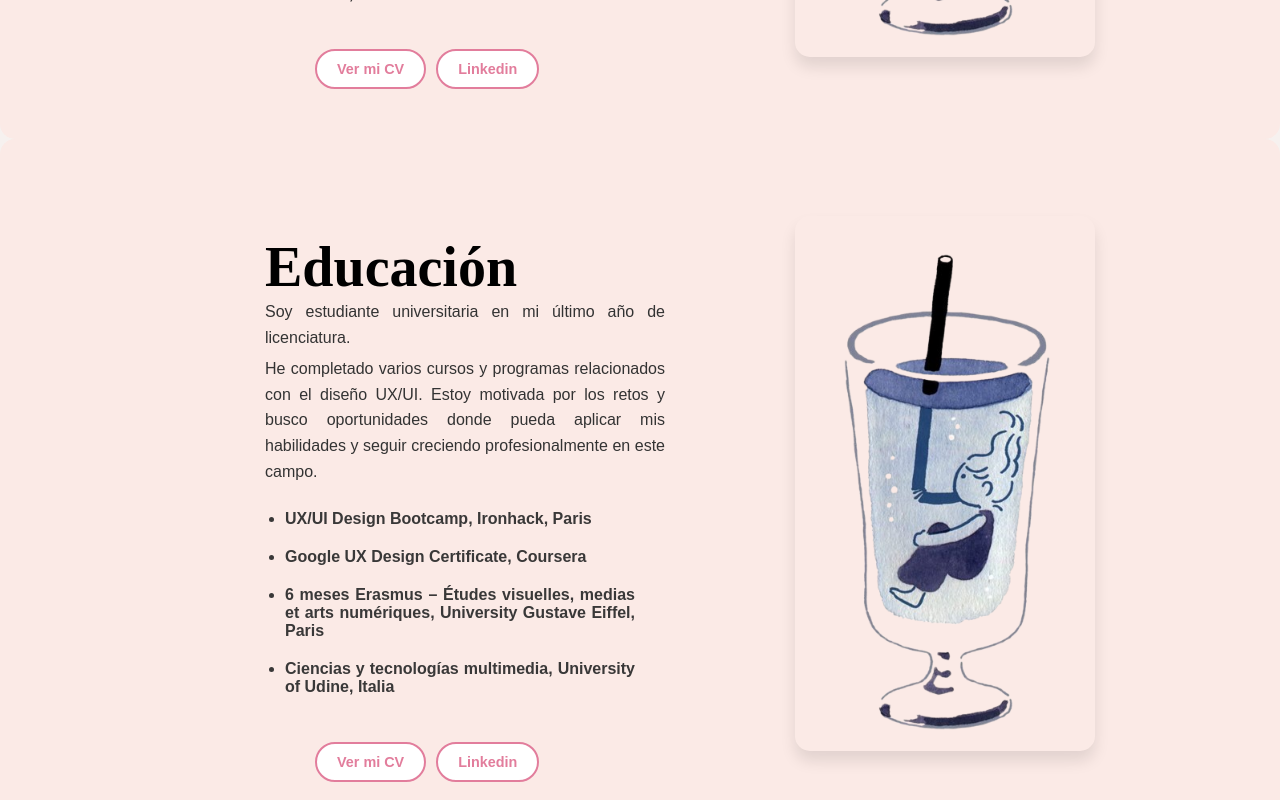
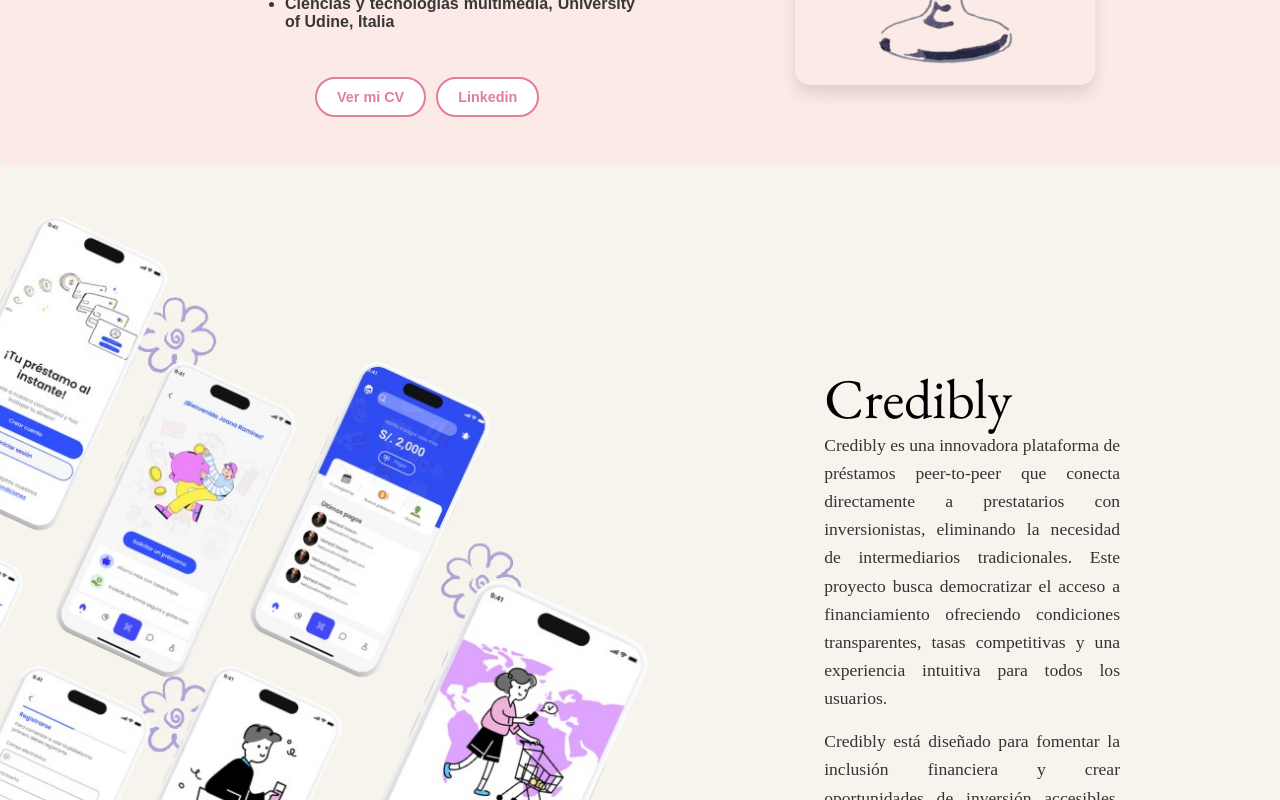
Before and after one commit to DianCarolinee/portfolio, an Angular app: page / in a window 1280 px wide. Shown: the part 1900-2700 px from the top of the page. Built offline with nearby package versions, Linux system fonts and the light colour scheme.

Commit message:
Section 3 added and changed.

```diff
--- a/src/app/app.component.html
+++ b/src/app/app.component.html
@@ -17,8 +17,6 @@
       </div>
   </header>
 
-
-
   <section id="project" class="project" data-aos="fade-right">
     <div class="sobre-mi-container">
       <div class="sobre-mi-ilustracion">
@@ -27,10 +25,7 @@
       <div class="sobre-mi-texto">
         <h2 class="Hola">Hola,</h2>
         <p>
-          Soy  Diana Carolina Chanta, una diseñadora enfocada en crear experiencias únicas y funcionales.
-          Apasionada por la creatividad, siempre lista para experimentar y colaborar en proyectos innovadores.
-          Soy una diseñadora enfocada en crear experiencias únicas y funcionales.
-          Apasionada por la creatividad, siempre lista para experimentar y colaborar en proyectos innovadores.
+          Soy una diseñadora apasionada por transformar ideas en experiencias visuales únicas y funcionales. Mi objetivo es conectar a las personas con productos y servicios a través de un diseño intuitivo y memorable. Creo firmemente en el poder de la creatividad y disfruto colaborando en proyectos innovadores que desafíen los límites de lo convencional. Siempre estoy lista para experimentar, aprender y aportar un enfoque fresco que impulse cada proyecto al siguiente nivel.
         </p>
 
         <!-- Este es un comentario para recordar algo importante
@@ -73,40 +68,27 @@
   </section>
 
 
-
-
 <section class="project" data-aos="fade-right">
-
-</section>
-
-<section class="agency" data-aos="fade-left">
-  <div class="sobre-mi-container2">
-    <div class="sobre-mi-ilustracion2">
-      <img src="assets/descarga__2_-removebg-preview.png" alt="Ilustración sobre mí2">
+  <div class="sobre-mi-container3">
+    <div class="sobre-mi-ilustracion3">
+      <img src="assets/Imagen%20c3.png" alt="Ilustración sobre mí3">
     </div>
-    <div class="sobre-mi-texto2">
-      <h2>Educación</h2>
+    <div class="sobre-mi-texto3">
+      <h2 class="Hola">Credibly</h2>
       <p>
-        Soy estudiante universitaria en mi último año de licenciatura.
+        Credibly es una innovadora plataforma de préstamos peer-to-peer que conecta directamente a prestatarios con inversionistas, eliminando la necesidad de intermediarios tradicionales. Este proyecto busca democratizar el acceso a financiamiento ofreciendo condiciones transparentes, tasas competitivas y una experiencia intuitiva para todos los usuarios.
       </p>
       <p>
-        He completado varios cursos y programas relacionados con el diseño UX/UI.
-        Estoy motivada por los retos y busco oportunidades donde pueda aplicar mis habilidades y seguir creciendo profesionalmente en este campo.
+        Credibly está diseñado para fomentar la inclusión financiera y crear oportunidades de inversión accesibles, alineándose con un enfoque centrado en el usuario y las mejores prácticas tecnológicas.
       </p>
-      <ul>
-        <li> UX/UI Design Bootcamp, Ironhack, Paris</li>
-        <li> Google UX Design Certificate, Coursera</li>
-        <li> 6 meses Erasmus – Études visuelles, medias et arts numériques, University Gustave Eiffel, Paris</li>
-        <li> Ciencias y tecnologías multimedia, University of Udine, Italia</li>
-      </ul>
-      <div class="botones-interes2">
-        <button class="boton-interes2" onclick="window.open('assets/CV- Diana Chanta.docx.pdf', '_blank')">Ver mi CV</button>
-        <button class="boton-interes2">Linkedin</button>
-      </div>
     </div>
   </div>
 </section>
 
+
+
+
+
 <footer>
   <p>© 2024 Diana Chanta. All rights reserved.</p>
 </footer>
--- a/src/styles.scss
+++ b/src/styles.scss
@@ -294,3 +294,63 @@
   background-color: #e27d9c;
   color: #fff;
 }
+
+
+
+
+/* Contenedor principal 3 */
+.sobre-mi-container3 {
+  display: flex;
+  align-items: center;
+  justify-content: center;
+  gap: 2px;
+  padding: 50px;
+  background-color: #f6f4ed; /* Fondo suave */
+  border-radius: 15px; /* Bordes redondeados */
+  position: relative;
+}
+
+.sobre-mi-ilustracion3 img {
+  position: relative; /* Para que puedas ajustar con left */
+  left: -170px; /* Ajusta este valor para mover más a la izquierda */
+  max-width: 100%; /* Asegúrate de que no se deforme la imagen */
+
+}
+
+/* Texto */
+.sobre-mi-texto3 {
+  position: relative;
+  margin-right: 110px;
+}
+
+.sobre-mi-texto3 h2 {
+  font-size: 3.5rem;
+  font-weight: normal;
+  margin-bottom: 1px;
+  font-family: "EB Garamond", serif;
+  margin-right:100px; /*borde derecho */
+
+
+
+}
+
+
+
+.sobre-mi-texto3 h3 {
+  font-size: 1.5rem;
+  color: #e27d9c; /* Un color que destaque */
+  margin-bottom: 80px;
+  margin-top: 5px;
+  font-family: "Felicity", serif;
+}
+
+.sobre-mi-texto3 p {
+  font-size: 1.1rem;
+  line-height: 1.6;
+  margin-bottom: 20px;
+  color: #333;
+  font-family: "Felicity", serif;
+  text-align: justify;
+  max-width: 300px;
+  margin-top: -5px;
+}
```
Also changed, not shown: src/assets/Imagen c3.png (added).
